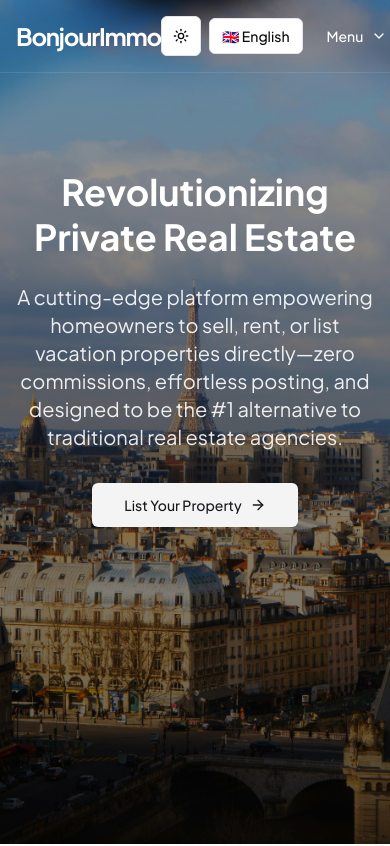
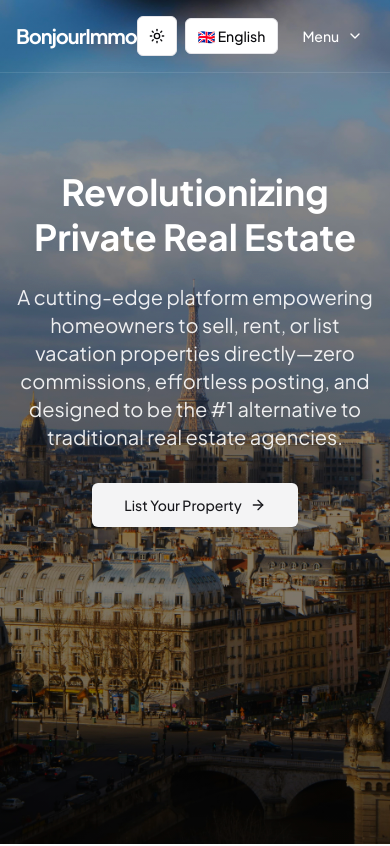
Before and after one commit to britok30/bonjourimmo, a Next.js app: page /en in a window 390 px wide. Shown: the top 846 px of the page. Built offline with nearby package versions, Linux system fonts and the light colour scheme.

Commit message:
heading h1

```diff
--- a/components/HomeNav.tsx
+++ b/components/HomeNav.tsx
@@ -24,7 +24,7 @@ export default function HomeNav() {
       <div className="container mx-auto px-4 py-4 flex items-center justify-between">
         <Link href="/">
           <motion.h1
-            className="text-2xl font-bold tracking-tighter text-white relative"
+            className="text-xl lg:text-2xl font-bold tracking-tighter text-white relative"
             whileHover={{ scale: 1.02 }}
           >
             BonjourImmo
```
